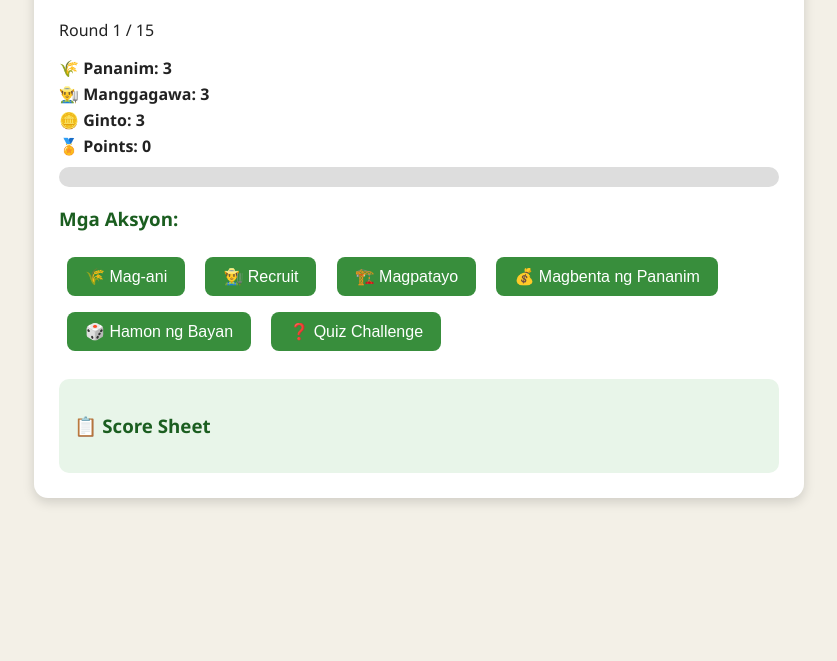
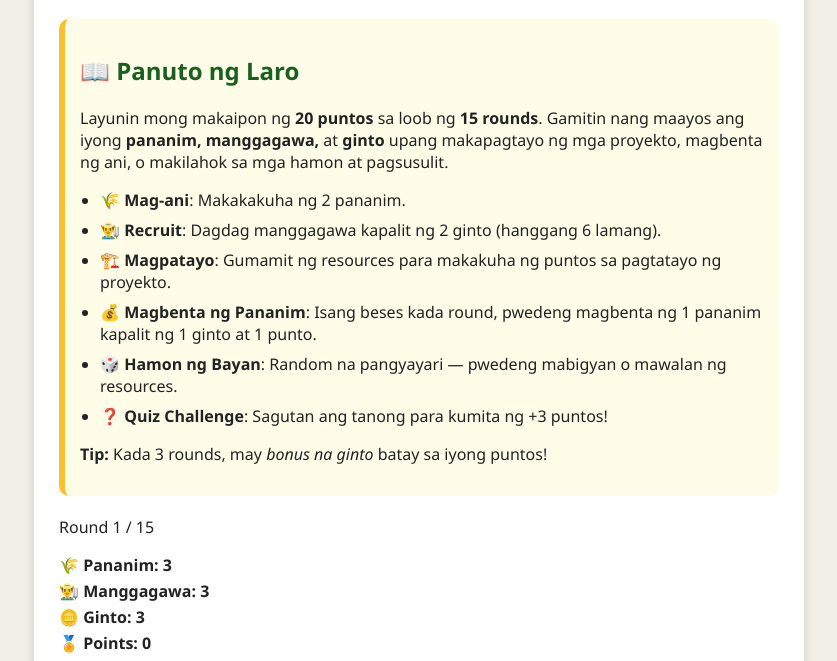
Before and after one commit to PAUpau912/game, a plain HTML site: page index.html in a window 1280 px wide. Shown: the part 120-781 px from the top of the page, without its empty margins (221-1058 px from the left). Drawn offline with Linux system fonts and the light colour scheme.

Commit message:
Update index.html

```diff
--- a/index.html
+++ b/index.html
@@ -63,11 +63,41 @@
       width: 0%;
       transition: width 0.5s ease;
     }
+    .instructions {
+      background: #fffde7;
+      border-left: 6px solid #fbc02d;
+      padding: 15px;
+      margin-bottom: 20px;
+      border-radius: 10px;
+    }
+    .instructions ul {
+      padding-left: 20px;
+    }
+    .instructions li {
+      margin-bottom: 8px;
+    }
+
   </style>
 </head>
 <body>
   <div class="container">
     <h1>Bayanihan: Tagisan ng Talino</h1>
+    <div class="instructions">
+      <h2>📖 Panuto ng Laro</h2>
+      <p>
+        Layunin mong makaipon ng <strong>20 puntos</strong> sa loob ng <strong>15 rounds</strong>. Gamitin nang maayos ang iyong <strong>pananim, manggagawa,</strong> at <strong>ginto</strong> upang makapagtayo ng mga proyekto, magbenta ng ani, o makilahok sa mga hamon at pagsusulit.
+      </p>
+      <ul>
+        <li>🌾 <strong>Mag-ani</strong>: Makakakuha ng 2 pananim.</li>
+        <li>👨‍🌾 <strong>Recruit</strong>: Dagdag manggagawa kapalit ng 2 ginto (hanggang 6 lamang).</li>
+        <li>🏗️ <strong>Magpatayo</strong>: Gumamit ng resources para makakuha ng puntos sa pagtatayo ng proyekto.</li>
+        <li>💰 <strong>Magbenta ng Pananim</strong>: Isang beses kada round, pwedeng magbenta ng 1 pananim kapalit ng 1 ginto at 1 punto.</li>
+        <li>🎲 <strong>Hamon ng Bayan</strong>: Random na pangyayari — pwedeng mabigyan o mawalan ng resources.</li>
+        <li>❓ <strong>Quiz Challenge</strong>: Sagutan ang tanong para kumita ng +3 puntos!</li>
+      </ul>
+      <p><strong>Tip:</strong> Kada 3 rounds, may <em>bonus na ginto</em> batay sa iyong puntos!</p>
+    </div>
+
     <p id="round">Round 1 / 15</p>
     <div id="resources">
       <div class="resource">🌾 Pananim: <span id="crops">3</span></div>
```
